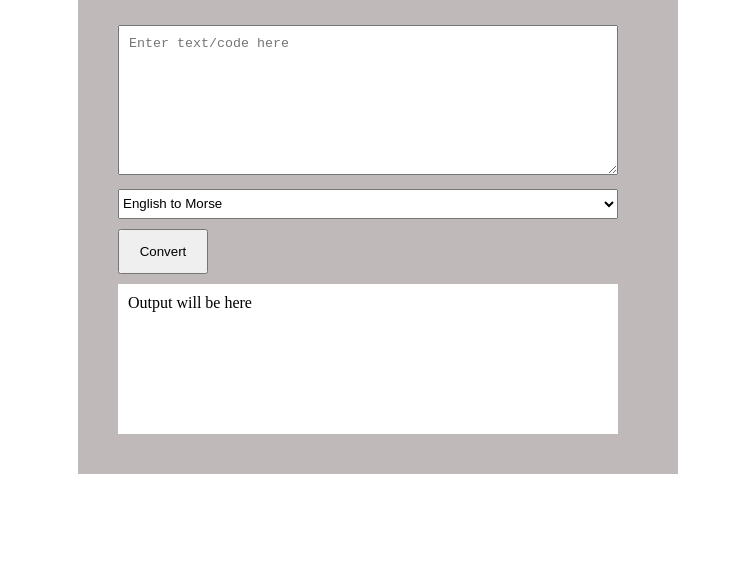
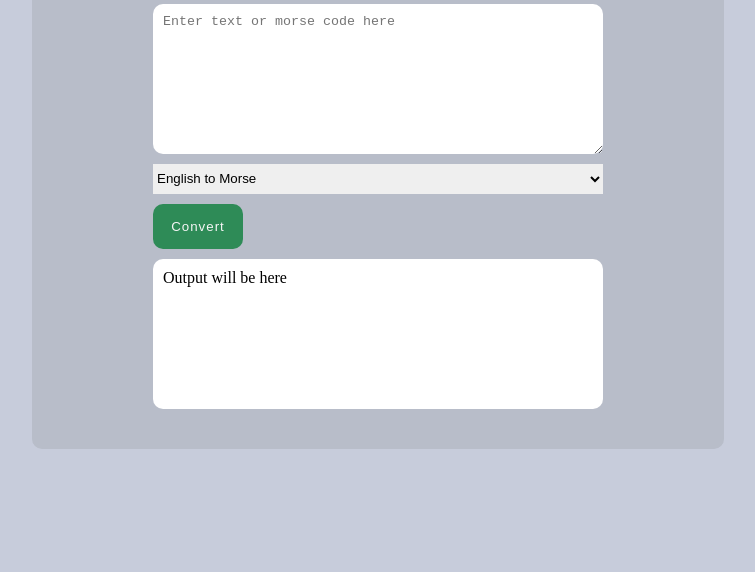
Before and after one commit to redprakash/morseCode, a website with bundled scripts: page index.html in a window 1280 px wide. Shown: the part 228-800 px from the top of the page, without its empty margins (262-1017 px from the left). Built offline with nearby package versions, Linux system fonts and the light colour scheme.

Commit message:
Chaning styles and adding few tests

```diff
--- /dev/null
+++ b/babel.config.js
@@ -0,0 +1,3 @@
+module.exports = {
+  presets: [['@babel/preset-env', { targets: { node: 'current' } }]],
+};
--- a/index.html
+++ b/index.html
@@ -10,11 +10,11 @@
   <body>
     <div class="container">
       <header>
-        <h1>MorseCode to English and English To MorseCode Converter</h1>
+        <h2>MorseCode to English and English To MorseCode</h2>
       </header>
       <section class="input">
         <textarea
-          placeholder="Enter text/code here"
+          placeholder="Enter text or morse code here"
           class="input__textarea"
         ></textarea>
         <select class="input__options">
--- a/index.scss
+++ b/index.scss
@@ -8,39 +8,61 @@ body {
   justify-content: center;
   align-items: center;
   height: 100vh;
+  background-color: #c7ccdb;
 }
 .container {
-  width: 600px;
+  display: flex;
+  flex-direction: column;
+  align-items: center;
+  justify-content: center;
   padding: 40px;
-  background-color: rgb(192, 185, 185);
+  background-color: #b8bdc9;
   box-sizing: border-box;
+  border-radius: 10px;
   header {
     color: rgb(37, 100, 112);
     letter-spacing: 1px;
+    font-family: Arial, Helvetica, sans-serif;
   }
 }
 .input {
+  display: flex;
+  flex-direction: column;
+  width: 450px;
+
   &__textarea {
-    width: 500px;
     min-height: 150px;
     margin-top: 40px;
     padding: 10px;
+    border-radius: 10px;
+    border: none;
   }
   &__options {
-    width: 500px;
     margin: 10px 0;
     height: 30px;
+    border: none;
   }
   &__button {
     margin-bottom: 10px;
     padding: 10px;
     width: 90px;
     height: 45px;
+    color: whitesmoke;
+    letter-spacing: 1px;
+    border: none;
+    background-color: seagreen;
+    border-radius: 10px;
+    &:hover {
+      cursor: pointer;
+      background-color: rgb(43, 116, 74);
+    }
   }
 }
+
 .output {
-  width: 500px;
+  width: 450px;
   min-height: 150px;
   background-color: rgb(255, 255, 255);
   padding: 10px;
+  border-radius: 10px;
 }
--- a/js-modules/englishToMorse.js
+++ b/js-modules/englishToMorse.js
@@ -1,6 +1,7 @@
 const convertToMorse = (str, morseCodeObject) => {
   if (!str || !morseCodeObject) {
-    return alert('errrr');
+    // return alert('error');
+    throw new Error('Required');
   }
   return str
     .toLowerCase()
@@ -13,3 +14,6 @@ const convertToMorse = (str, morseCodeObject) => {
     .join(' ');
 };
 export default convertToMorse;
+// .replace(/[^A-Z]/g,"")
+// /[^.-/ ]/
+// [^.\-/ ]
--- a/scripts.js
+++ b/scripts.js
@@ -12,17 +12,23 @@ const output = document.querySelector('.output');
 convertBtn.addEventListener('click', () => {
   const userInputValue = document.querySelector('.input__textarea').value;
   if (userInputValue === '') {
-    alert('Can you please type something');
+    alert('Please enter the text or morse code');
   } else {
     const userOption = convertOption.selectedIndex;
     if (userOption === 0) {
       //0 => engligh to Morse
+
       let convertedVal = convertToMorse(userInputValue, morseCodeObjectFormat);
 
       output.textContent = convertedVal;
     } else {
-      let convertedEnglishText = morseToEnglish(userInputValue, changedObj);
-      output.textContent = convertedEnglishText;
+      //1 => Morse to English
+      if (/[^.-/ ]/.test(userInputValue)) {
+        alert('Please enter a valid morse code');
+      } else {
+        let convertedEnglishText = morseToEnglish(userInputValue, changedObj);
+        output.textContent = convertedEnglishText;
+      }
     }
   }
 });
--- a/styles.css
+++ b/styles.css
@@ -9,40 +9,62 @@ body {
   justify-content: center;
   align-items: center;
   height: 100vh;
+  background-color: #c7ccdb;
 }
 
 .container {
-  width: 600px;
+  display: flex;
+  flex-direction: column;
+  align-items: center;
+  justify-content: center;
   padding: 40px;
-  background-color: #c0b9b9;
+  background-color: #b8bdc9;
   box-sizing: border-box;
+  border-radius: 10px;
 }
 .container header {
   color: #256470;
   letter-spacing: 1px;
+  font-family: Arial, Helvetica, sans-serif;
 }
 
+.input {
+  display: flex;
+  flex-direction: column;
+  width: 450px;
+}
 .input__textarea {
-  width: 500px;
   min-height: 150px;
   margin-top: 40px;
   padding: 10px;
+  border-radius: 10px;
+  border: none;
 }
 .input__options {
-  width: 500px;
   margin: 10px 0;
   height: 30px;
+  border: none;
 }
 .input__button {
   margin-bottom: 10px;
   padding: 10px;
   width: 90px;
   height: 45px;
+  color: whitesmoke;
+  letter-spacing: 1px;
+  border: none;
+  background-color: seagreen;
+  border-radius: 10px;
+}
+.input__button:hover {
+  cursor: pointer;
+  background-color: #2b744a;
 }
 
 .output {
-  width: 500px;
+  width: 450px;
   min-height: 150px;
   background-color: white;
   padding: 10px;
+  border-radius: 10px;
 }
```
Also changed, not shown: englishToMorse.test.js (added, +10 -0 lines), package.json (added, +25 -0 lines), 1 other file.
